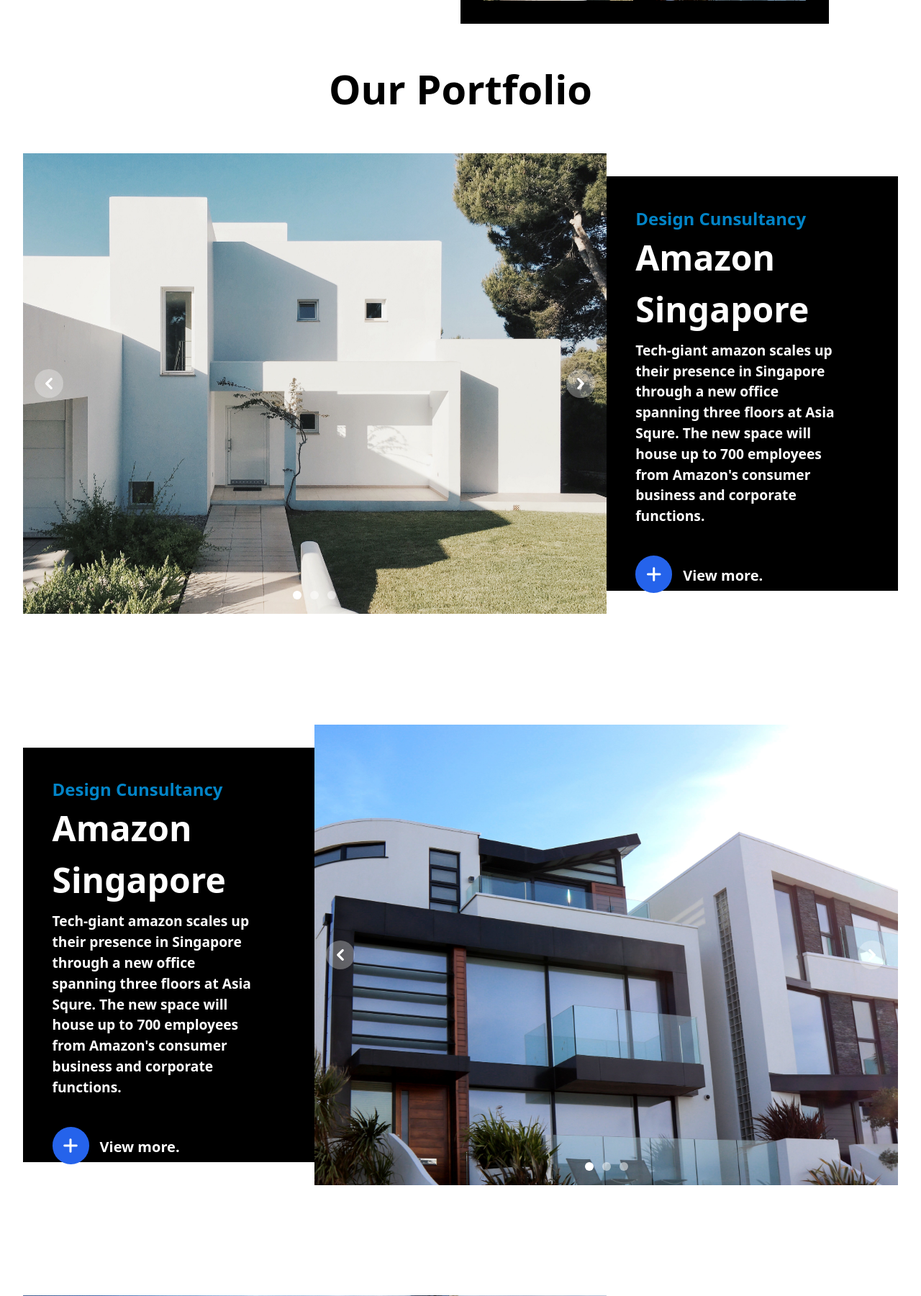
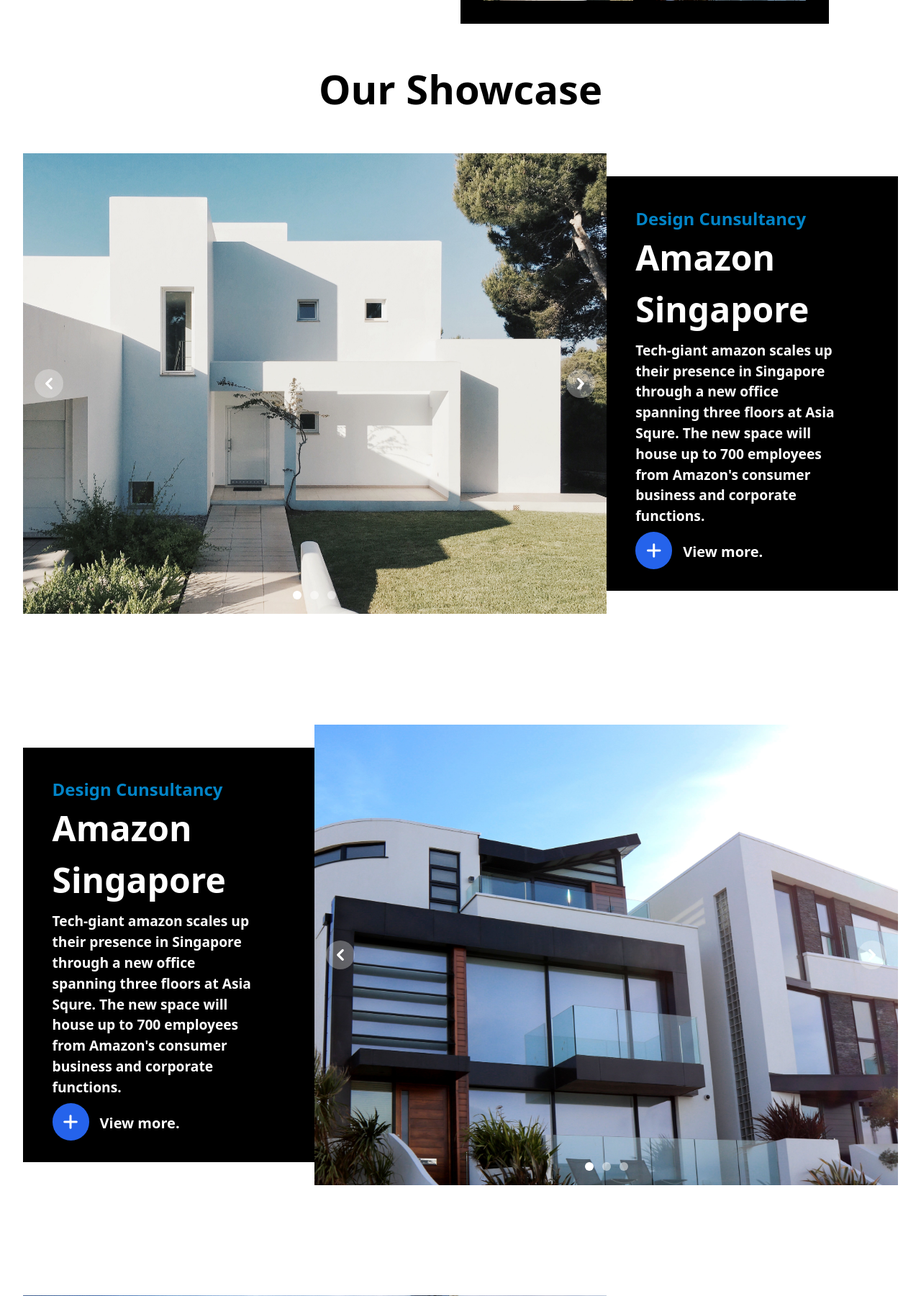
Before and after one commit to jakemerlin1133/architect2, a PHP site: page / in a window 1280 px wide. Shown: the part 1335-3136 px from the top of the page at 72% size. Run offline with PHP 8.4, Linux system fonts and the light colour scheme; some libraries are stand-ins or nearby versions.

Commit message:
code changed

```diff
--- a/index.php
+++ b/index.php
@@ -40,7 +40,7 @@
 
 
                     <li>
-                        <a href="portfolio.php">Portfolio</a>
+                        <a href="portfolio.php">Showcase</a>
                     </li>
 
 
@@ -75,7 +75,7 @@
             </li>
 
             <li>
-                <a href="portfolio.php">Portfolio</a>
+                <a href="portfolio.php">Showcase</a>
             </li>
 
             <li>
@@ -131,7 +131,7 @@
         <div class="max-[1023px]:mx-auto grid grid-cols-2 bg-black w-[80%]  .... max-[375px]:p-[1rem] max-[375px]:gap-4 max-[375px]:h-[20rem] .... max-[425px]:p-[1rem] max-[425px]:gap-4 max-[425px]:h-[28rem] .... min-[426px]:p-[2rem] min-[426px]:gap-8 min-[426px]:h-[44rem]">
             <!-- image 1 -->
             <div class="relative">
-                <img class="absolute w-full h-full object-cover transform transition-all duration-700 min-[1023px]:hover:scale-110" src="Architect_files/images/hylands.jpg">
+                <img class="absolute w-full h-full object-cover transform transition-all duration-700 min-[1024px]:hover:scale-110" src="Architect_files/images/hylands.jpg">
             </div>
             <!-- content -->
             <div class="relative">
@@ -143,22 +143,22 @@
             </div>
             <!-- image 2 -->
             <div class="relative">
-                <img class="absolute w-full h-full object-cover transform transition-all duration-700 min-[1023px]:hover:scale-110" src="Architect_files/images/house.jpg">
+                <img class="absolute w-full h-full object-cover transform transition-all duration-700 min-[1024px]:hover:scale-110" src="Architect_files/images/house.jpg">
             </div>
             <!-- image 3 -->
             <div class="relative">
-                <img class="absolute w-full h-full object-cover transform transition-all duration-700 min-[1023px]:hover:scale-110" src="Architect_files/images/best.jpg">
+                <img class="absolute w-full h-full object-cover transform transition-all duration-700 min-[1024px]:hover:scale-110" src="Architect_files/images/best.jpg">
             </div>
         </div>
     </div>
 
     <!-- Portfolio -->
     <div class="font-bold text-center text-[3.5em] mt-[3rem] mb-[1rem]">
-        Our Portfolio
+        Our Showcase
     </div>
 
     <!-- 1st carousel -->
-    <div class="min-[1023px]:p-[2.5vw] grid max-[1023px]:grid-cols-1 min-[1024px]:grid-cols-2" style="grid-template-columns: 2fr 1fr;">
+    <div class="min-[1023px]:p-[2.5vw] grid max-[1023px]:grid-cols-1 min-[1024px]:grid-cols-2" id="first-carousel">
         <div>
             <div id="default-carousel" class="relative w-full z-[1]" data-carousel="slide">
                 <!-- Carousel wrapper -->
@@ -206,17 +206,17 @@
             <div class="text-sky-600 font-bold text-[1.5em]">Design Cunsultancy</div>
             <div class="text-white font-bold text-[3em] pr-[5%]">Amazon Singapore</div>
             <div class="text-white font-bold w-[80%] text-[1.2em] mt-[2%]">Tech-giant amazon scales up their presence in Singapore through a new office spanning three floors at Asia Squre. The new space will house up to 700 employees from Amazon's consumer business and corporate functions.</div>
-            <h1 class="text-white mb-[5%]"><i class=" fa-solid fa-plus mt-[11%] text-2xl py-[10px] px-[15px] bg-blue-600 rounded-full"></i><a href=""><span class="ml-[15px] text-xl font-bold hover:text-blue-600 cursor-pointer">View more.</span></a></h1>
+            <h1 class="text-white mb-[5%]"><i class=" fa-solid fa-plus mt-[2%] text-2xl py-[10px] px-[15px] bg-blue-600 rounded-full"></i><a href=""><span class="ml-[15px] text-xl font-bold hover:text-blue-600 cursor-pointer">View more.</span></a></h1>
         </div>
     </div>
 
     <!-- 2nd carousel -->
-    <div class="mt-[7%] min-[1023px]:p-[2.5vw] grid max-[1023px]:grid-cols-1 min-[1024px]:grid-cols-2" style="grid-template-columns: 1fr 2fr;">
+    <div class="mt-[7%] min-[1023px]:p-[2.5vw] grid max-[1023px]:grid-cols-1 min-[1024px]:grid-cols-2" id="second-carousel">
         <div class="bg-black w-full pt-[10%] pl-[10%] .... min-[1024px]:my-auto min-[1024px]:h-[90%]">
             <div class="text-sky-600 font-bold text-[1.5em]">Design Cunsultancy</div>
             <div class="text-white font-bold text-[3em] pr-[5%]">Amazon Singapore</div>
             <div class="text-white font-bold w-[80%] text-[1.2em] mt-[2%]">Tech-giant amazon scales up their presence in Singapore through a new office spanning three floors at Asia Squre. The new space will house up to 700 employees from Amazon's consumer business and corporate functions.</div>
-            <h1 class="text-white mb-[5%]"><i class=" fa-solid fa-plus mt-[11%] text-2xl py-[10px] px-[15px] bg-blue-600 rounded-full"></i><a href=""><span class="ml-[15px] text-xl font-bold hover:text-blue-600 cursor-pointer">View more.</span></a></h1>
+            <h1 class="text-white mb-[5%]"><i class=" fa-solid fa-plus mt-[2%] text-2xl py-[10px] px-[15px] bg-blue-600 rounded-full"></i><a href=""><span class="ml-[15px] text-xl font-bold hover:text-blue-600 cursor-pointer">View more.</span></a></h1>
         </div>
 
         <div>
@@ -264,7 +264,7 @@
     </div>
 
         <!-- 3rd carousel -->
-        <div class="mt-[7%] min-[1023px]:p-[2.5vw] grid max-[1023px]:grid-cols-1 min-[1024px]:grid-cols-2" style="grid-template-columns: 2fr 1fr;">
+        <div class="mt-[7%] min-[1023px]:p-[2.5vw] grid max-[1023px]:grid-cols-1 min-[1024px]:grid-cols-2" id="third-carousel">
         <div>
             <div id="default-carousel" class="relative w-full z-[1]" data-carousel="slide">
                 <!-- Carousel wrapper -->
@@ -312,7 +312,7 @@
             <div class="text-sky-600 font-bold text-[1.5em]">Design Cunsultancy</div>
             <div class="text-white font-bold text-[3em] pr-[5%]">Amazon Singapore</div>
             <div class="text-white font-bold w-[80%] text-[1.2em] mt-[2%]">Tech-giant amazon scales up their presence in Singapore through a new office spanning three floors at Asia Squre. The new space will house up to 700 employees from Amazon's consumer business and corporate functions.</div>
-            <h1 class="text-white mb-[5%]"><i class=" fa-solid fa-plus mt-[11%] text-2xl py-[10px] px-[15px] bg-blue-600 rounded-full"></i><a href=""><span class="ml-[15px] text-xl font-bold hover:text-blue-600 cursor-pointer">View more.</span></a></h1>
+            <h1 class="text-white mb-[5%]"><i class=" fa-solid fa-plus mt-[2%] text-2xl py-[10px] px-[15px] bg-blue-600 rounded-full"></i><a href=""><span class="ml-[15px] text-xl font-bold hover:text-blue-600 cursor-pointer">View more.</span></a></h1>
         </div>
     </div>
 
--- a/style.css
+++ b/style.css
@@ -214,6 +214,17 @@ position: fixed;
     transition: 0.7s;
  }
 
+ #first-carousel{
+    grid-template-columns: 2fr 1fr;
+ }
+
+ #second-carousel{
+    grid-template-columns: 1fr 2fr;
+ }
+
+ #third-carousel{
+    grid-template-columns: 2fr 1fr;
+ }
 
 
  }
```
